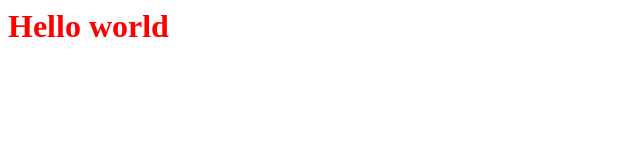
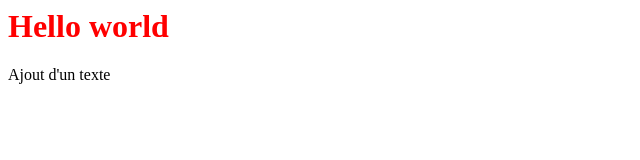
Before and after one commit to XELAmp4/devops, a plain HTML site: page index.html in a window 1280 px wide. Shown: the full height of the page, 0-640 px from the left. Drawn offline with Linux system fonts and the light colour scheme.

Commit message:
Update index.html

```diff
--- a/index.html
+++ b/index.html
@@ -1 +1,3 @@
 <h1 style="color:red;">Hello world</h1>
+
+<p>Ajout d'un texte</p>
```
